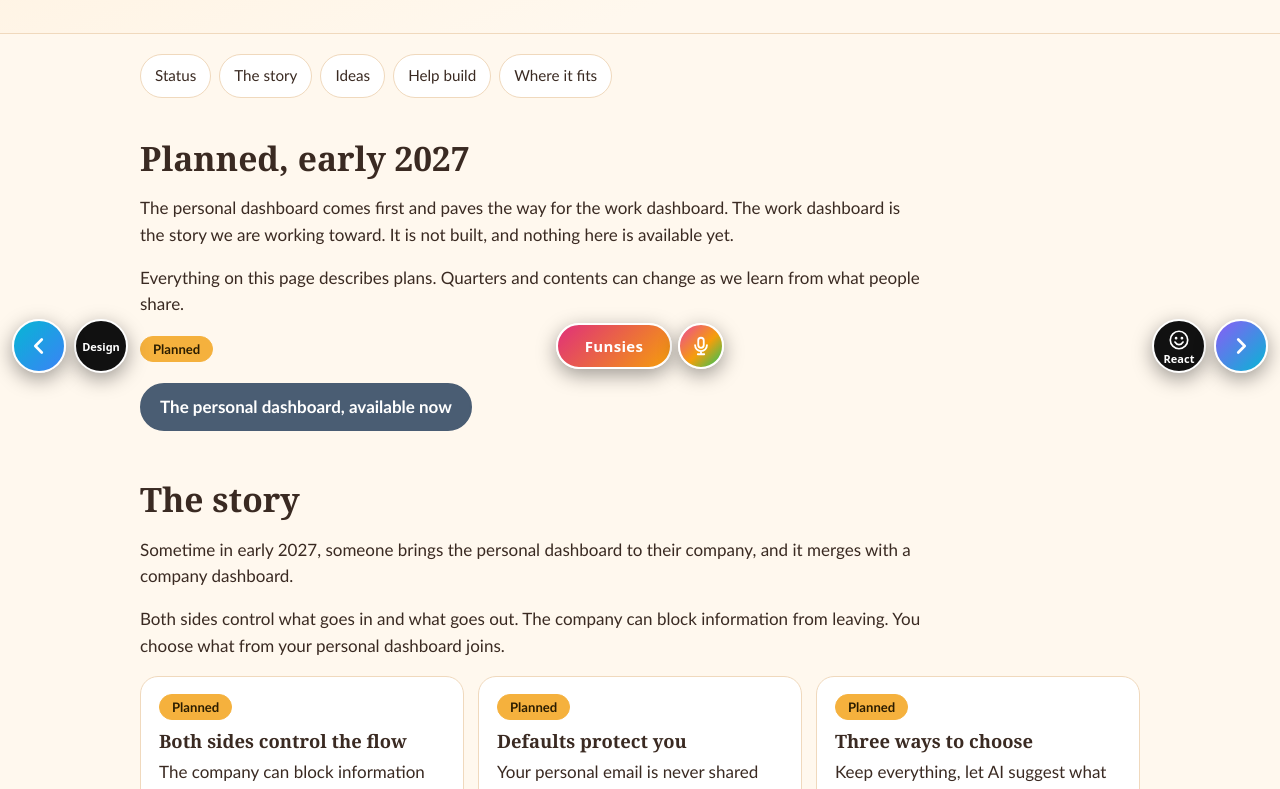
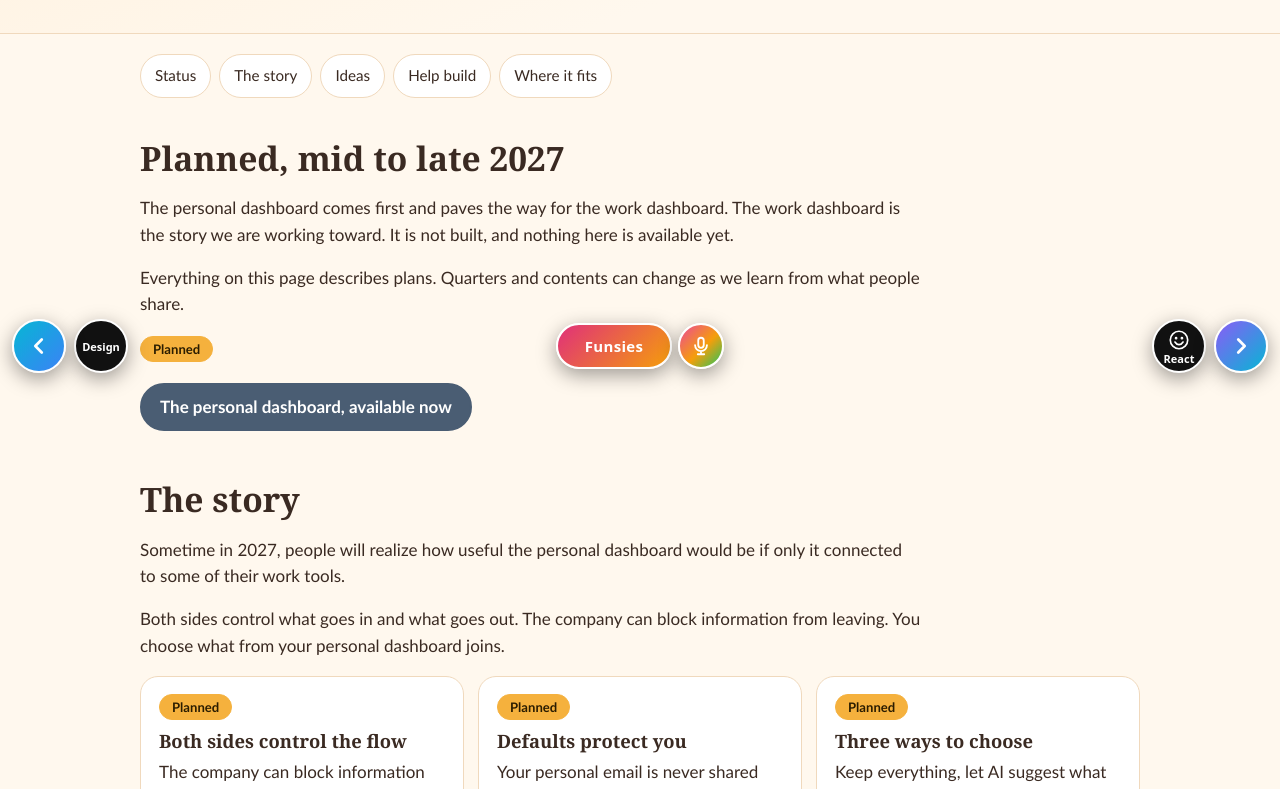
Before and after one commit to AtlasJumped/workdash.life, a plain HTML site: page index.html in a window 1280 px wide. Shown: the part 415-1204 px from the top of the page. Drawn offline with Linux system fonts and the light colour scheme.

Commit message:
Work dash: mid to late 2027 (Leo 21:34)
Co-Authored-By: Claude Opus 5.5 <noreply@anthropic.com>
Claude-Session: https://claude.ai/code/session_016XeNt2exyhbEygvgDbqo3Q

```diff
--- a/index.html
+++ b/index.html
@@ -4,11 +4,11 @@
 <meta charset="utf-8">
 <meta name="viewport" content="width=device-width, initial-scale=1">
 <title>The work dashboard (planned)</title>
-<meta name="description" content="Planned, early 2027: the work dashboard. It is not built, and nothing here is available yet. Help build it by telling us how your work really works.">
+<meta name="description" content="Planned, mid to late 2027: the work dashboard. It is not built, and nothing here is available yet. Help build it by telling us how your work really works.">
 <meta name="theme-color" content="#4a5d73">
 <meta property="og:type" content="website">
 <meta property="og:title" content="The work dashboard (planned)">
-<meta property="og:description" content="Planned, early 2027: the work dashboard. It is not built, and nothing here is available yet. Help build it by telling us how your work really works.">
+<meta property="og:description" content="Planned, mid to late 2027: the work dashboard. It is not built, and nothing here is available yet. Help build it by telling us how your work really works.">
 <meta property="og:url" content="https://workdash.life/">
 <meta name="twitter:card" content="summary">
 <link rel="icon" href="favicon.svg" type="image/svg+xml">
@@ -35,7 +35,7 @@
 <main id="main">
   <nav class="wrap jump" aria-label="On this page"><ul><li><a href="#status">Status</a></li><li><a href="#story">The story</a></li><li><a href="#ideas">Ideas</a></li><li><a href="#help">Help build</a></li><li><a href="#where">Where it fits</a></li></ul></nav>
 <section class="wrap" id="status" aria-labelledby="status-h">
-<h2 id="status-h">Planned, early 2027</h2>
+<h2 id="status-h">Planned, mid to late 2027</h2>
 <p class="prose">The personal dashboard comes first and paves the way for the work dashboard. The work dashboard is the story we are working toward. It is not built, and nothing here is available yet.</p>
 <p class="prose">Everything on this page describes plans. Quarters and contents can change as we learn from what people share.</p>
 <p><span class="tag plan">Planned</span></p>
@@ -43,7 +43,7 @@
 </section>
 <section class="wrap" id="story" aria-labelledby="story-h">
 <h2 id="story-h">The story</h2>
-<p class="prose">Sometime in early 2027, someone brings the personal dashboard to their company, and it merges with a company dashboard.</p>
+<p class="prose">Sometime in 2027, people will realize how useful the personal dashboard would be if only it connected to some of their work tools.</p>
 <p class="prose">Both sides control what goes in and what goes out. The company can block information from leaving. You choose what from your personal dashboard joins.</p>
 <div class="cards">
 <article class="card">
```
Also changed, not shown: 1 other file.
